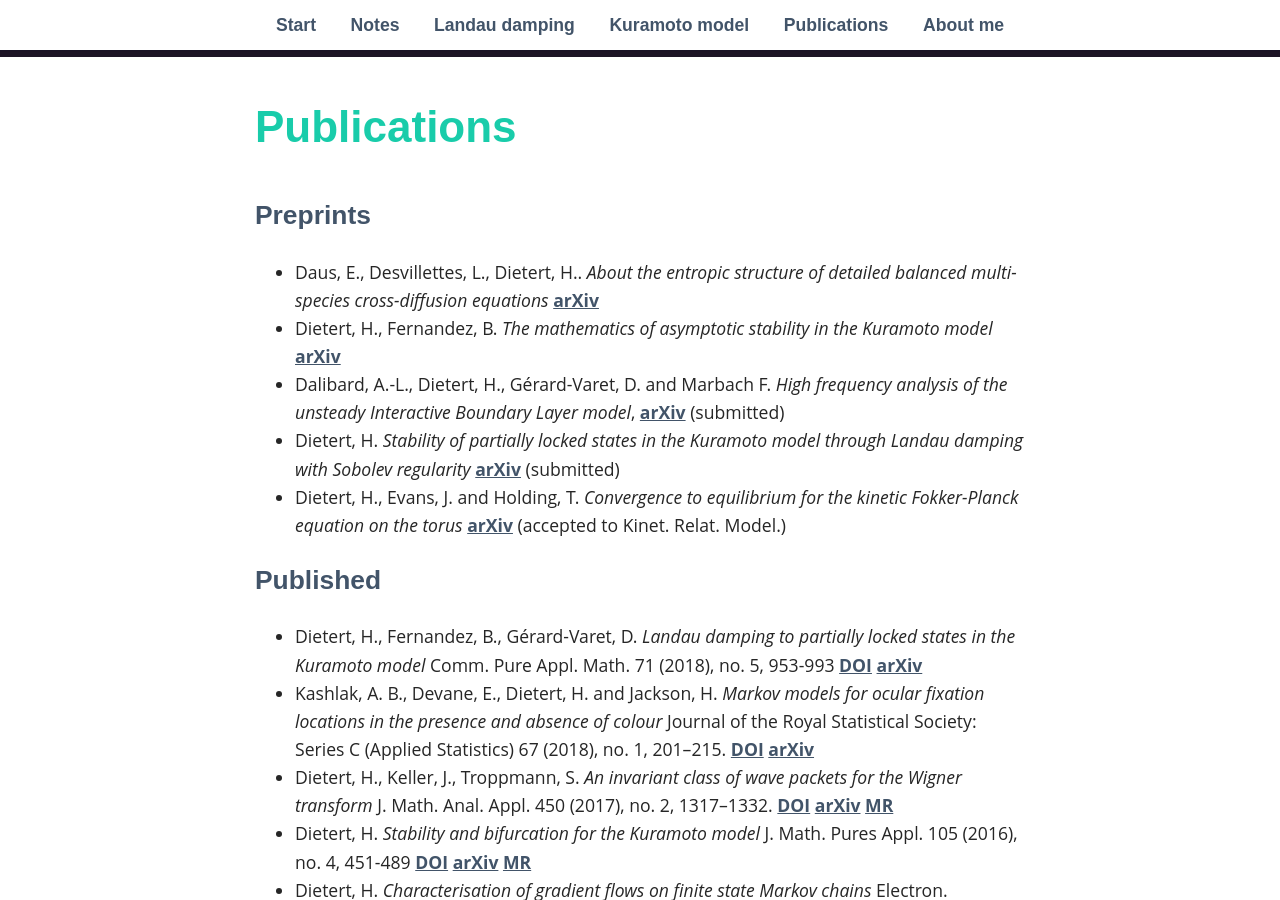
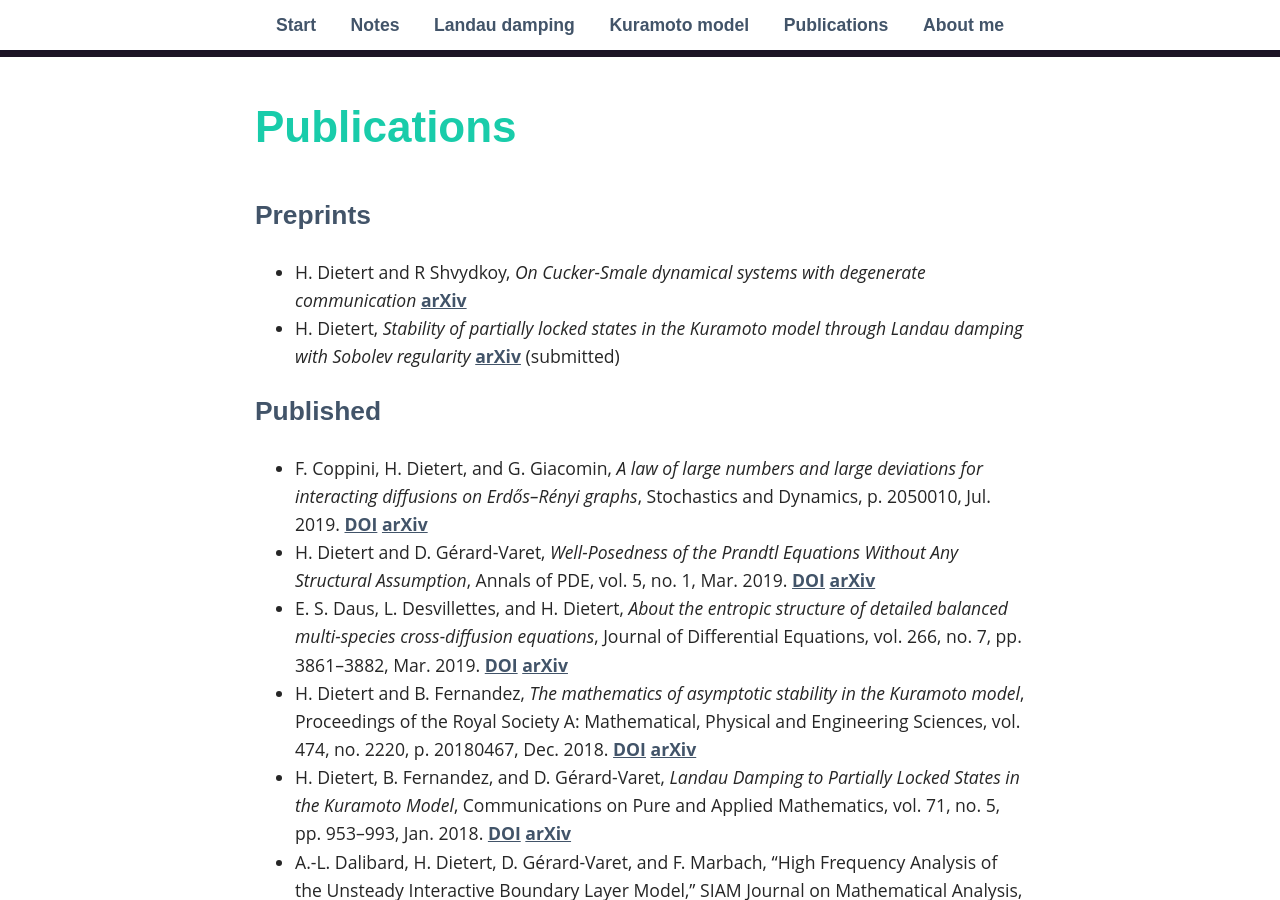
Before and after one commit to hdietert/hdietert.github.io, a Jekyll site: the page built from publications.md, in a window 1280 px wide and 900 px high, scrolled down 443 px. Built offline with Jekyll 4.4.1, drawn with Linux system fonts in a browser that asks for light colours; some of the changed text lies outside the part shown.

Commit message:
publications

```diff
--- a/publications.md
+++ b/publications.md
@@ -5,29 +5,53 @@ permalink: /publications/
 ---
 
 ## Preprints
-
-- Daus, E., Desvillettes, L., Dietert, H.. *About the entropic
-  structure of detailed balanced multi-species cross-diffusion
-  equations*
-  [arXiv](https://arxiv.org/abs/1803.09808)
-- Dietert, H., Fernandez, B. *The mathematics of asymptotic stability in the Kuramoto model*
-  [arXiv](https://arxiv.org/abs/1801.01309)
-- Dalibard, A.-L., Dietert, H., Gérard-Varet, D. and Marbach F.
-  *High frequency analysis of the unsteady Interactive Boundary Layer model*,
-  [arXiv](https://arxiv.org/abs/1710.04510) (submitted)
-- Dietert, H. *Stability of partially locked states in the Kuramoto
+- H. Dietert and R Shvydkoy, *On Cucker-Smale dynamical systems with degenerate communication*
+  [arXiv](https://arxiv.org/abs/1903.00094)
+- H. Dietert, *Stability of partially locked states in the Kuramoto
   model through Landau damping with Sobolev regularity*
   [arXiv](https://arxiv.org/abs/1707.03475) (submitted)
-- Dietert, H., Evans, J. and Holding, T. *Convergence to equilibrium
-  for the kinetic Fokker-Planck equation on the torus*
-  [arXiv](http://arxiv.org/abs/1506.06173) (accepted to Kinet. Relat. Model.)
 
 ## Published
-- Dietert, H., Fernandez, B., Gérard-Varet, D. *Landau damping to
-  partially locked states in the Kuramoto model* Comm. Pure
-  Appl. Math. 71 (2018), no. 5, 953-993
+- F. Coppini, H. Dietert, and G. Giacomin, *A law of large numbers and
+  large deviations for interacting diffusions on Erdős–Rényi graphs*,
+  Stochastics and Dynamics, p. 2050010, Jul. 2019.
+  [DOI](https://doi.org/10.1142/s0219493720500100)
+  [arXiv](https://arxiv.org/abs/1807.10921)
+- H. Dietert and D. Gérard-Varet, *Well-Posedness of the Prandtl
+  Equations Without Any Structural Assumption*, Annals of PDE, vol. 5,
+  no. 1, Mar. 2019.
+  [DOI](https://doi.org/10.1007/s40818-019-0063-6)
+  [arXiv](https://arxiv.org/abs/1809.11004)
+- E. S. Daus, L. Desvillettes, and H. Dietert, *About the entropic
+  structure of detailed balanced multi-species cross-diffusion
+  equations*, Journal of Differential Equations, vol. 266, no. 7,
+  pp. 3861–3882, Mar. 2019.
+  [DOI](https://doi.org/10.4049/jimmunol.1800269)
+  [arXiv](https://arxiv.org/abs/1803.09808)
+- H. Dietert and B. Fernandez, *The mathematics of asymptotic
+  stability in the Kuramoto model*, Proceedings of the Royal Society
+  A: Mathematical, Physical and Engineering Sciences, vol. 474,
+  no. 2220, p. 20180467, Dec. 2018.
+  [DOI](https://doi.org/10.1098/rspa.2018.0467)
+  [arXiv](https://arxiv.org/abs/1801.01309)
+- H. Dietert, B. Fernandez, and D. Gérard-Varet, *Landau Damping to
+  Partially Locked States in the Kuramoto Model*, Communications on
+  Pure and Applied Mathematics, vol. 71, no. 5, pp. 953–993,
+  Jan. 2018.
   [DOI](https://doi.org/10.1002/cpa.21741)
   [arXiv](https://arxiv.org/abs/1606.04470)
+- A.-L. Dalibard, H. Dietert, D. Gérard-Varet, and F. Marbach, “High
+  Frequency Analysis of the Unsteady Interactive Boundary Layer
+  Model,” SIAM Journal on Mathematical Analysis, vol. 50, no. 4,
+  pp. 4203–4245, Jan. 2018.
+  [DOI](https://doi.org/10.1137/17m1157477)
+  [arXiv](https://arxiv.org/abs/1710.04510)
+- H. Dietert, J. Evans, and T. Holding, “Contraction in the
+  Wasserstein metric for the kinetic Fokker-Planck equation on the
+  torus,” Kinetic & Related Models, vol. 11, no. 6,
+  pp. 1427–1441, 2018.
+  [DOI](https://doi.org/10.3934/krm.2018056)
+  [arXiv](http://arxiv.org/abs/1506.06173)
 - Kashlak, A. B., Devane, E., Dietert, H. and Jackson, H. *Markov
   models for ocular fixation locations in the presence and absence of
   colour* Journal of the Royal Statistical Society: Series C (Applied
```
